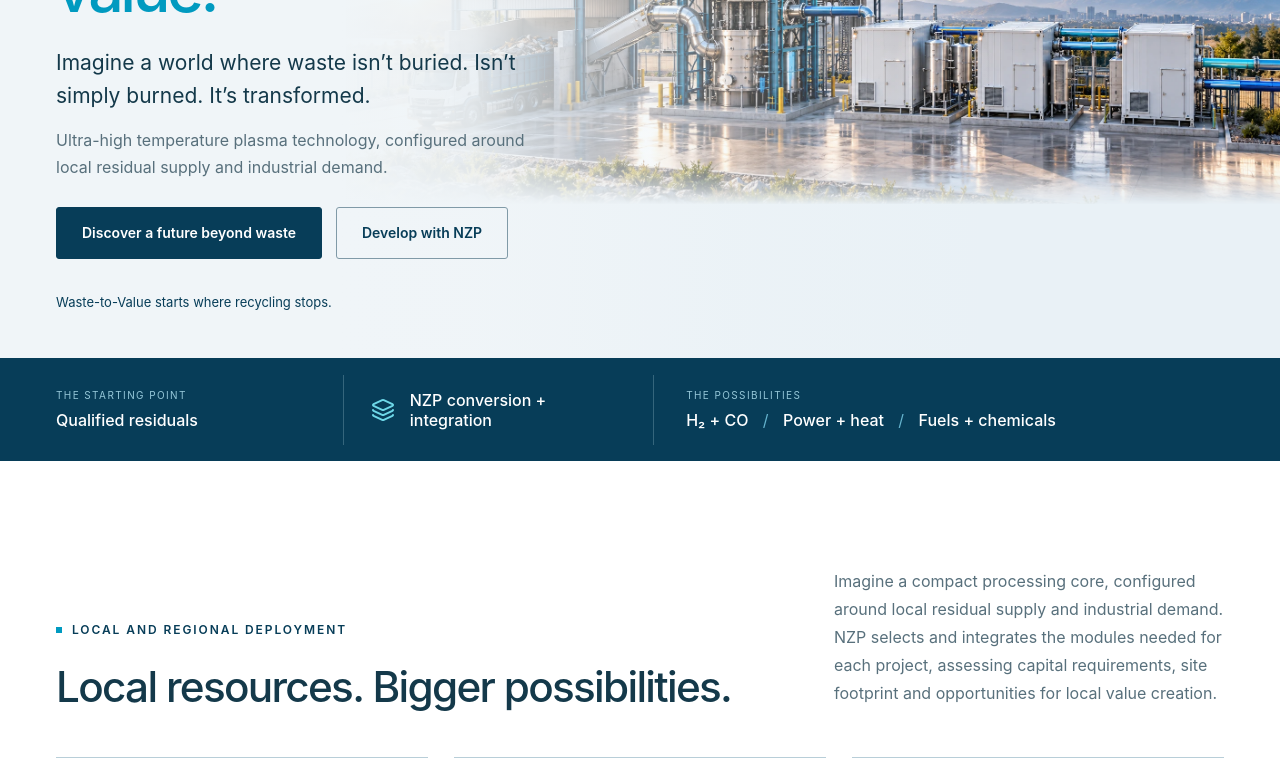
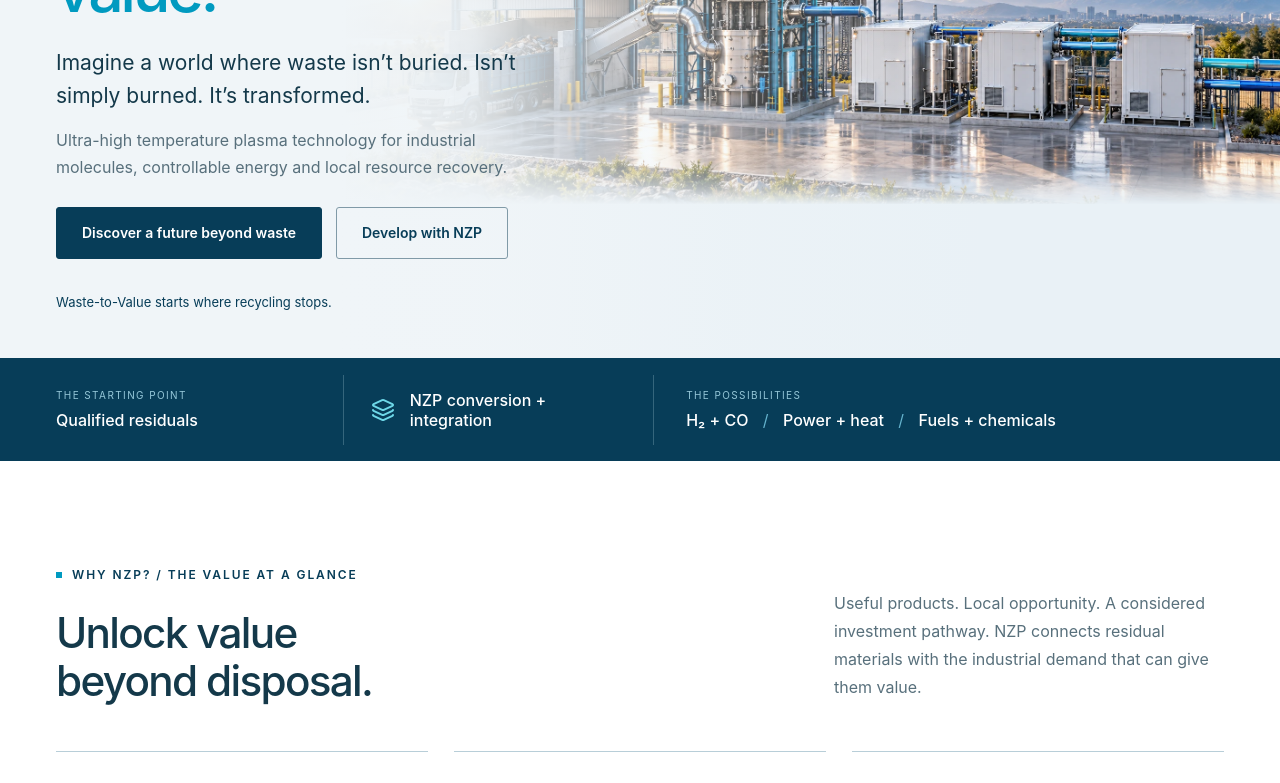
Before and after one commit to KPDoyle/nzptechnology, a React (Vite) app: page / in a window 1280 px wide. Shown: the part 400-1183 px from the top of the page. Built offline with nearby package versions, Linux system fonts and the light colour scheme.

Commit message:
Put six key customer benefits near the top of the NZP homepage

```diff
--- a/src/App.jsx
+++ b/src/App.jsx
@@ -33,10 +33,18 @@
 function Process({compact=false}){return <div className={`process ${compact?'compact':''}`}>{processSteps.map(([title,desc],i)=><div className="process-step" key={title}><span className="step-no">0{i+1}</span><h3>{title}</h3><p>{desc}</p>{i<4&&<ChevronRight className="step-chevron" aria-hidden="true"/>}</div>)}</div>}
 function CTA({title='Your residual material could be a new starting point.',description='Tell us what you have, where you are and what you need. We’ll establish the right first step.',buttonLabel='Start a project discussion'}){return <section className="cta"><div className="container"><div><Eyebrow>Let’s make a start</Eyebrow><h2>{title}</h2><p>{description}</p></div><Button to="/start">{buttonLabel}</Button></div></section>}
 function ModularConfiguration(){return <section className="section container"><SectionHead label="Local and regional deployment" title="Local resources. Bigger possibilities." description="Imagine a compact processing core, configured around local residual supply and industrial demand. NZP selects and integrates the modules needed for each project, assessing capital requirements, site footprint and opportunities for local value creation."/><div className="three-grid">{[['Qualified residual supply','Establish available volume, composition, variability and supply security within a practical local or regional catchment.'],['A suitable site','Assess space, access, utilities, permits and integration with existing local infrastructure.'],['Nearby product demand','Define the customers, quantities and specifications for useful power, heat, hydrogen, CO or syngas, including delivery distances.']].map(([t,d])=><div className="simple-card" key={t}><h3>{t}</h3><p>{d}</p></div>)}</div><div className="note"><Layers/><p>Modular means selecting, sizing and integrating conversion, gas-processing and output modules around these project inputs, then developing and validating the configuration in stages. Expansion is assessed when additional supply, site capacity and demand support it. A utility-scale plant is not the starting assumption.</p></div></section>}
+function KeyBenefits(){return <section className="section container" aria-labelledby="key-benefits-title"><div className="section-head"><div><Eyebrow>Why NZP? / The value at a glance</Eyebrow><h2 id="key-benefits-title">Unlock value<br/>beyond disposal.</h2></div><p>Useful products. Local opportunity. A considered investment pathway. NZP connects residual materials with the industrial demand that can give them value.</p></div><div className="three-grid">{[
+['Turn a disposal cost into an opportunity','Explore potential treatment income and saleable products from qualified residual materials that remain after reuse and recycling.','/economics','Explore the value equation'],
+['Produce what industry needs','Configure hydrogen, carbon monoxide-rich syngas, power and heat around customers’ requirements, with further fuel and chemical pathways through specialist technology.','/products','Explore useful outputs'],
+['Strengthen local energy resilience','Assess controllable power and useful heat close to demand, with net output and operating availability established for the actual project.','/solutions/power-heat','Explore local energy'],
+['Build around local scale','Select and size a modular configuration around available supply, site space and nearby demand. Assess capital and footprint before committing to a plant design.','/platform','Explore modular deployment'],
+['Give industrial assets a new purpose','Explore how suitable existing sites, utilities, infrastructure and engineering expertise could support a new resource-recovery project.','/solutions/industrial-clusters','Explore industrial integration'],
+['Validate before major investment','Use digital modelling, feedstock qualification and staged engineering to test the technical and commercial case before major capital decisions.','/projects','See the development pathway']
+].map(([title,description,to,label])=><div className="simple-card" key={title}><h3>{title}</h3><p>{description}</p><div className="section-tail"><Link className="text-link" to={to}>{label}<MoveUpRight size={17}/></Link></div></div>)}</div><p className="fine-print">Each benefit is assessed for the project. Feedstock suitability, product yields, net energy, costs, footprint and carbon performance depend on the selected configuration and require validation.</p></section>}
 function Home(){return <>
-<section className="hero"><img className="hero-plant" src="/plant.webp" alt="Modular facility rendering with feedstock handling, conversion and gas-processing modules" fetchPriority="high"/><div className="hero-shade"/><div className="container hero-content"><Eyebrow>What if waste wasn’t the end of the story?</Eyebrow><h1>Reimagining waste.<br/><span>Creating industrial value.</span></h1><p className="hero-intro">Imagine a world where waste isn’t buried. Isn’t simply burned. It’s transformed.</p><p className="hero-detail">Ultra-high temperature plasma technology, configured around local residual supply and industrial demand.</p><div className="button-row"><Button to="/solutions">Discover a future beyond waste</Button><Button to="/start" secondary>Develop with NZP</Button></div><div className="hero-foot">Waste-to-Value starts where recycling stops.</div></div></section>
+<section className="hero"><img className="hero-plant" src="/plant.webp" alt="Modular facility rendering with feedstock handling, conversion and gas-processing modules" fetchPriority="high"/><div className="hero-shade"/><div className="container hero-content"><Eyebrow>What if waste wasn’t the end of the story?</Eyebrow><h1>Reimagining waste.<br/><span>Creating industrial value.</span></h1><p className="hero-intro">Imagine a world where waste isn’t buried. Isn’t simply burned. It’s transformed.</p><p className="hero-detail">Ultra-high temperature plasma technology for industrial molecules, controllable energy and local resource recovery.</p><div className="button-row"><Button to="/solutions">Discover a future beyond waste</Button><Button to="/start" secondary>Develop with NZP</Button></div><div className="hero-foot">Waste-to-Value starts where recycling stops.</div></div></section>
 <div className="value-ribbon"><div className="container"><div><span>THE STARTING POINT</span><strong>Qualified residuals</strong></div><div className="ribbon-core"><Layers size={24}/><strong>NZP conversion + integration</strong></div><div className="ribbon-outputs"><span>THE POSSIBILITIES</span><strong>H₂ + CO <b> / </b> Power + heat <b> / </b> Fuels + chemicals</strong></div></div></div>
-<ModularConfiguration/><section className="section container"><SectionHead label="01 / Your opportunity" title={<>Turn a liability<br/>into an opportunity.</>} description="What if residual waste stopped being simply a cost of doing business—and became the starting point for valuable industrial products?"/><div className="opportunity-grid">{[
+<KeyBenefits/><ModularConfiguration/><section className="section container"><SectionHead label="01 / Your opportunity" title={<>Turn a liability<br/>into an opportunity.</>} description="What if residual waste stopped being simply a cost of doing business—and became the starting point for valuable industrial products?"/><div className="opportunity-grid">{[
 [Recycle,'I have residual waste','Could it become a productive feedstock rather than a disposal liability?','/solutions/waste-resource-recovery','Assess my residual stream'],[Zap,'I need firm, secure energy','Could local residual materials provide controllable power or useful heat?','/solutions/power-heat','Assess my energy requirement'],[FlaskConical,'I need H₂, CO or syngas','Could an integrated local project supply the industrial molecules I need?','/solutions/hydrogen-co','Assess my molecule requirement'],[MapPin,'I have a site or project','Could feedstock, infrastructure and local demand become a viable project?','/projects','Develop with NZP']].map(([Icon,t,d,to,cta],i)=><Link className="opportunity-card" to={to} key={t}><div className="card-top"><Icon size={29} strokeWidth={1.4}/><span>0{i+1}</span></div><h3>{t}</h3><p>{d}</p><div className="card-link">{cta}<MoveUpRight size={19}/></div></Link>)}</div></section>
 <section className="molecule-section"><div className="container molecule-layout"><div className="molecule-copy"><Eyebrow>02 / A different value pathway</Eyebrow><h2>Imagine producing what tomorrow’s industries need.</h2><p>Materials once destined for disposal could become sources of hydrogen, carbon monoxide-rich syngas and useful, controllable energy for chemicals, manufacturing, fuels and industry.</p><Button to="/products" secondary>Explore valuable output pathways</Button></div><div className="pathway-compare"><div className="compare-row muted"><span className="small-label">CONVENTIONAL WASTE-TO-ENERGY</span><div className="compare-flow"><span>Waste</span><ChevronRight/><span>Combustion</span><ChevronRight/><strong>Heat</strong></div><p>Heat for electricity or thermal use.</p></div><div className="compare-row selected"><span className="small-label">NZP WASTE-TO-VALUE</span><div className="compare-flow"><span>Qualified<br/>residuals</span><ChevronRight/><span>Controlled<br/>conversion</span><ChevronRight/><strong>Syngas</strong></div><div className="output-chips"><span>H₂ + CO</span><span>Power + heat</span><span>Fuels + chemicals*</span></div><small>*With application-specific gas processing and downstream technology.</small></div></div></div></section>
 <section className="section container"><SectionHead label="03 / Science into practice" title={<>Proven science.<br/>New possibilities.</>} description="Established chemistry, thermodynamics and industrial furnace engineering, connected through ultra-high temperature plasma technology, process integration and intelligent digital modelling."/><Process/><div className="section-tail"><p>Not reinventing the laws of science. Rethinking what we can achieve with them.</p><Link to="/technology-ip" className="text-link">Discover the science behind NZP<MoveUpRight size={17}/></Link></div></section>
```
